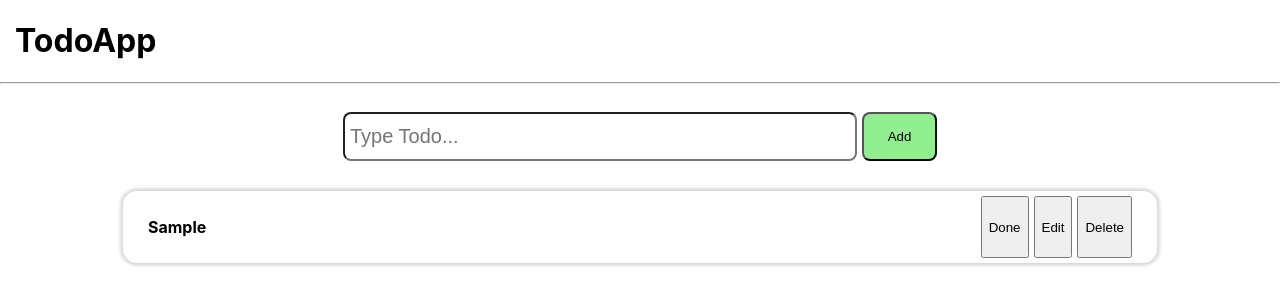
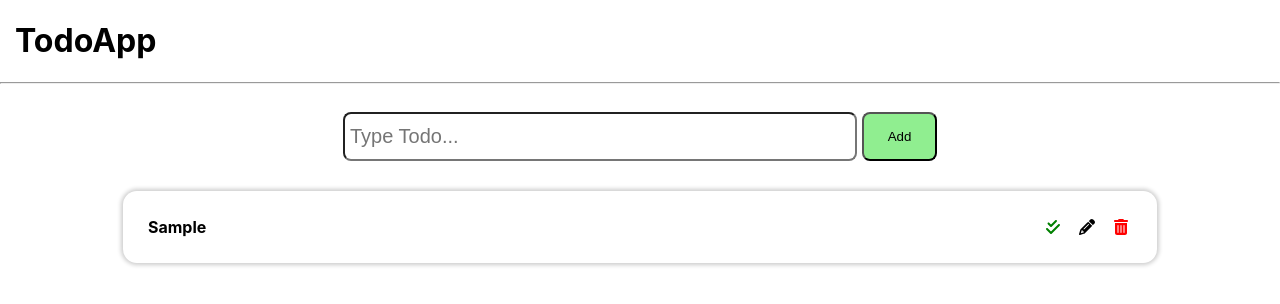
Before and after one commit to idivyamgoyal/NS_Learnings, a React (Create React App) app in the folder Aug2022-2023_batch/ReactJs/todo-app/: page / in a window 1280 px wide. Both pictures are taken after typing "Sample" into the empty fields and a click on the button "Add". Shown: the top 304 px of the page. Built offline with nearby package versions, Linux system fonts and the light colour scheme.

Commit message:
feat: font-awesome icons implementation & "eneter" key listener

```diff
--- a/Aug2022-2023_batch/ReactJs/todo-app/package.json
+++ b/Aug2022-2023_batch/ReactJs/todo-app/package.json
@@ -3,6 +3,9 @@
   "version": "0.1.0",
   "private": true,
   "dependencies": {
+    "@fortawesome/fontawesome-svg-core": "^6.4.0",
+    "@fortawesome/free-solid-svg-icons": "^6.4.0",
+    "@fortawesome/react-fontawesome": "^0.2.0",
     "@testing-library/jest-dom": "^5.16.5",
     "@testing-library/react": "^13.4.0",
     "@testing-library/user-event": "^13.5.0",
--- a/Aug2022-2023_batch/ReactJs/todo-app/src/components/Input/index.jsx
+++ b/Aug2022-2023_batch/ReactJs/todo-app/src/components/Input/index.jsx
@@ -22,6 +22,13 @@ export const Input = (props) => {
           borderRadius: "8px",
           fontSize: "20px",
         }}
+        onKeyDown={(event) => {
+          if (event.code === "Enter") {
+            event.preventDefault();
+            props.handleSaveTodo(todo);
+            setTodo("");
+          }
+        }}
       />
       <button
         onClick={(event) => {
--- a/Aug2022-2023_batch/ReactJs/todo-app/src/components/Task/index.jsx
+++ b/Aug2022-2023_batch/ReactJs/todo-app/src/components/Task/index.jsx
@@ -1,3 +1,5 @@
+import { faCheck, faCheckDouble, faPencilAlt, faTrashAlt } from "@fortawesome/free-solid-svg-icons";
+import { FontAwesomeIcon } from "@fortawesome/react-fontawesome";
 import React from "react";
 
 export const Task = (props) => {
@@ -28,25 +30,33 @@ export const Task = (props) => {
           backgroundColor: "white",
           display: "flex",
           paddingRight: "15px",
+          justifyContent: "space-around",
+          alignItems: "center",
+          width: "100px",
         }}
       >
-        <button
-          style={{ marginRight: "5px" }}
-          onClick={props.markTodoDone}
-          disabled={props.todo.isDone}
-        >
-          Done
-        </button>
-        <button
-          style={{ marginRight: "5px" }}
-          onClick={props.editTodo}
-          disabled={props.todo.isDone}
-        >
-          Edit
-        </button>
-        <button style={{ marginRight: "5px" }} onClick={props.deleteTodo}>
-          Delete
-        </button>
+        <FontAwesomeIcon
+          icon={faCheckDouble}
+          style={{ cursor: "pointer" }}
+          onClick={props.todo.isDone ? null : props.markTodoDone}
+          color="green"
+          size="1.5x"
+          opacity={props.todo.isDone ? 0.4 : 1}
+        />
+        <FontAwesomeIcon
+          icon={faPencilAlt}
+          style={{ cursor: "pointer" }}
+          onClick={props.todo.isDone ? null : props.editTodo}
+          size="1.5x"
+          opacity={props.todo.isDone ? 0.4 : 1}
+        />
+        <FontAwesomeIcon
+          icon={faTrashAlt}
+          style={{ cursor: "pointer" }}
+          onClick={props.deleteTodo}
+          color="red"
+          size="1.5x"
+        />
       </div>
     </div>
   );
```
Also changed, not shown: 1 other file (tests, documents, lock files or other folders).
